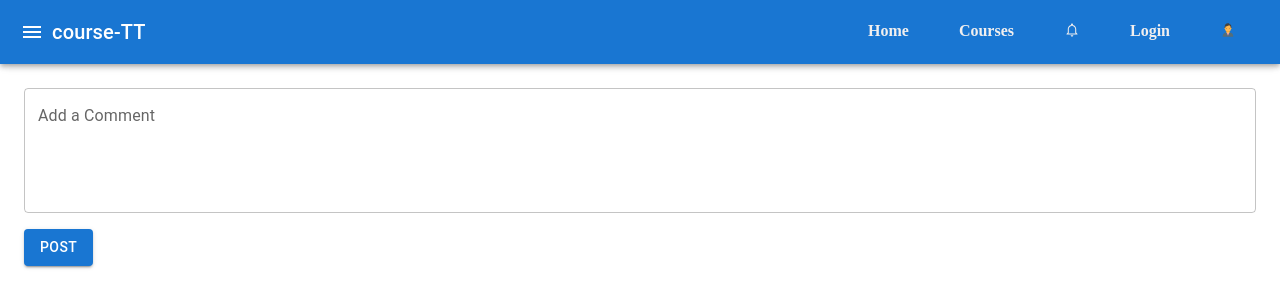
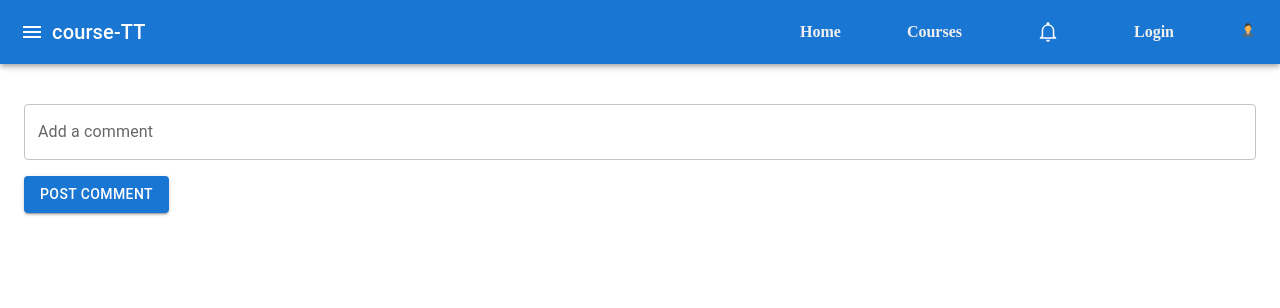
Before and after one commit to IanMwangiii/online-learning-platform, a React (Vite) app: page /discussions in a window 1280 px wide. Shown: the top 308 px of the page. Built offline with nearby package versions, Linux system fonts and the light colour scheme.

Commit message:
discussions

```diff
--- a/src/components/DiscussionForm.jsx
+++ b/src/components/DiscussionForm.jsx
@@ -13,18 +13,17 @@ const DiscussionForm = ({ onAddDiscussion }) => {
   };
 
   return (
-    <Box component="form" onSubmit={handleSubmit} sx={{ mb: 2 }}>
+    <Box component="form" onSubmit={handleSubmit} sx={{ mt: 2 }}>
       <TextField
         fullWidth
-        multiline
-        rows={4}
+        label="Add a comment"
         variant="outlined"
-        label="Add a Comment"
         value={comment}
         onChange={(e) => setComment(e.target.value)}
+        sx={{ mb: 2 }}
       />
-      <Button type="submit" variant="contained" color="primary" sx={{ mt: 2 }}>
-        Post
+      <Button type="submit" variant="contained" color="primary">
+        Post Comment
       </Button>
     </Box>
   );
--- a/src/components/Navbar.jsx
+++ b/src/components/Navbar.jsx
@@ -1,16 +1,31 @@
-import React from 'react';
+import React, { useState } from 'react';
 import { Link } from 'react-router-dom';
-import { FcBusinessman, FcSearch } from 'react-icons/fc';
+import { FcBusinessman } from 'react-icons/fc';
 import { IoMdNotificationsOutline } from 'react-icons/io';
 import { AppBar, Toolbar, IconButton, Typography, Box } from '@mui/material';
 import MenuIcon from '@mui/icons-material/Menu';
 import { useNavigate } from 'react-router-dom';
+import Notification from './Notification';
 
 function Navbar() {
+  const [notificationOpen, setNotificationOpen] = useState(false);
+  const [notificationData, setNotificationData] = useState({ message: '', severity: 'info' });
   const navigate = useNavigate();
 
   const handleMenuClick = () => {
     navigate('/dashboard');
+  };
+
+  const handleNotificationClick = () => {
+    setNotificationData({
+      message: 'New course added!',
+      severity: 'info',
+    });
+    setNotificationOpen(true);
+  };
+
+  const handleNotificationClose = () => {
+    setNotificationOpen(false);
   };
 
   return (
@@ -20,22 +35,32 @@ function Navbar() {
           <IconButton edge="start" color="inherit" aria-label="menu" onClick={handleMenuClick}>
             <MenuIcon />
           </IconButton>
-          <Typography variant="h6" noWrap>course-TT</Typography>
-          <Box sx={{ flexGrow: 1 }} />
-          <div className="nav-links">
-            <ul className="nav-list">
-              <li className="nav-item"><Link to="/">Home</Link></li>
-              <li className="nav-item"><Link to="/courses">Courses</Link></li>
-              <li className="nav-item"><Link to="#notifications"><IoMdNotificationsOutline /></Link></li>
-              <li className="nav-item"><Link to="/login" className='login-link'>Login</Link></li>
-              <li className="nav-item"><Link to="/user-profile"><FcBusinessman /></Link></li>
-            </ul>
-          </div>
+          <Typography variant="h6" noWrap sx={{ flexGrow: 1 }}>course-TT</Typography>
+          <Box sx={{ display: 'flex', alignItems: 'center' }}>
+            <div className="nav-links">
+              <ul className="nav-list" style={{ display: 'flex', alignItems: 'center', padding: 0, margin: 0, listStyle: 'none' }}>
+                <li className="nav-item" style={{ marginRight: '16px' }}><Link to="/">Home</Link></li>
+                <li className="nav-item" style={{ marginRight: '16px' }}><Link to="/courses">Courses</Link></li>
+                <li className="nav-item" style={{ marginRight: '16px' }}>
+                  <IconButton color="inherit" onClick={handleNotificationClick}>
+                    <IoMdNotificationsOutline />
+                  </IconButton>
+                </li>
+                <li className="nav-item" style={{ marginRight: '16px' }}><Link to="/login" className='login-link'>Login</Link></li>
+                <li className="nav-item"><Link to="/user-profile"><FcBusinessman /></Link></li>
+              </ul>
+            </div>
+          </Box>
         </Toolbar>
       </AppBar>
+      <Box sx={{ height: '64px' }} />
 
-      {/* Add this padding to ensure content is not covered by the Navbar */}
-      <Box sx={{ height: '64px' }} />
+      <Notification
+        open={notificationOpen}
+        message={notificationData.message}
+        severity={notificationData.severity}
+        onClose={handleNotificationClose}
+      />
     </>
   );
 }
```
Also changed, not shown: src/components/AdminPage.jsx (deleted, +0 -16 lines), src/components/NotificationManager.jsx (added, +30 -0 lines).
